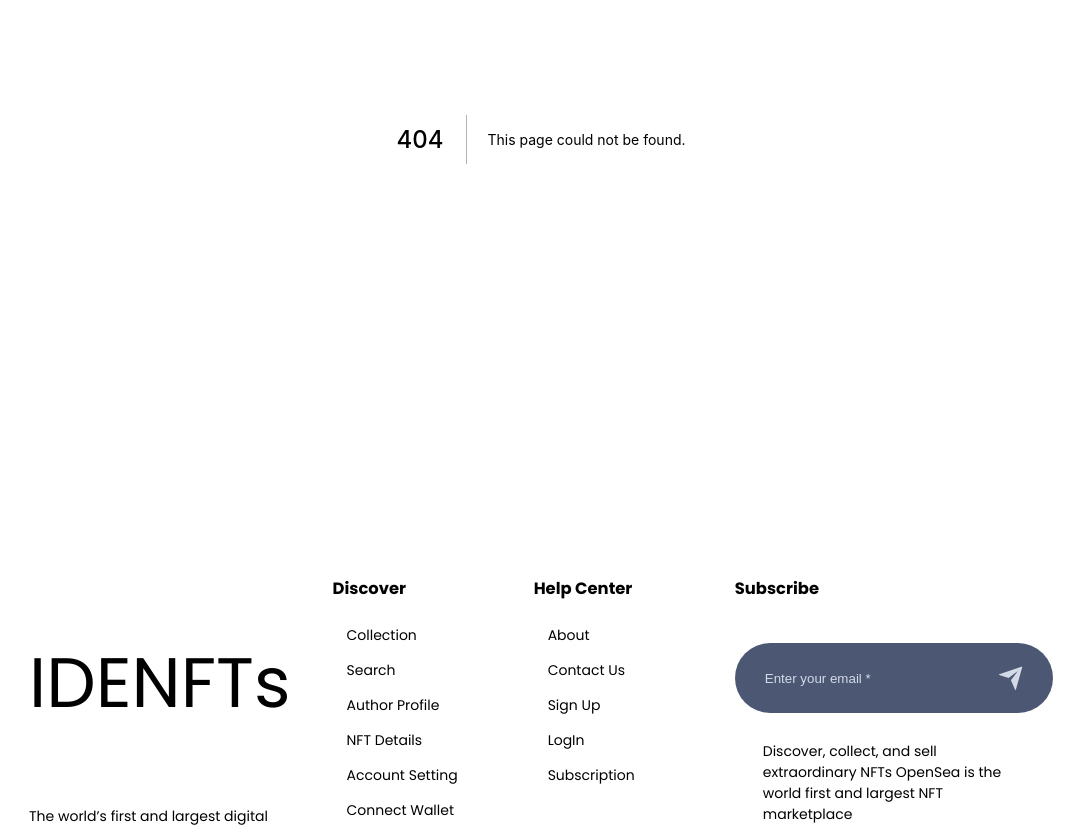
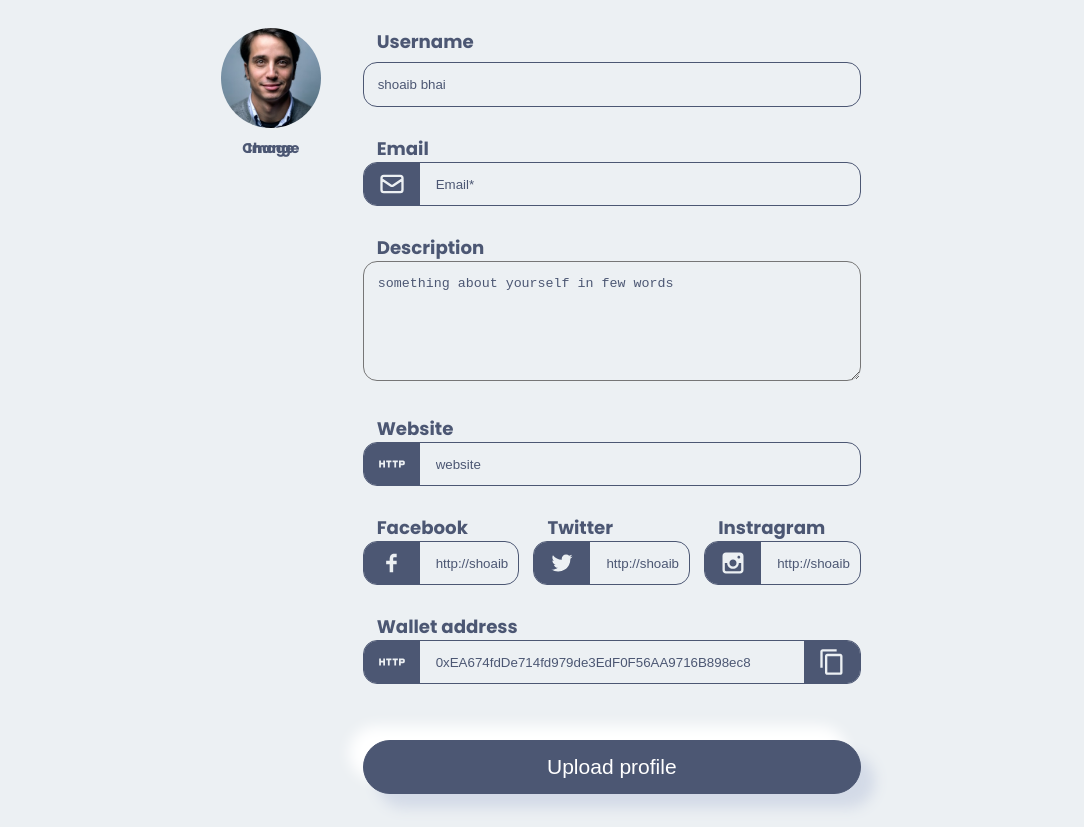
Before and after one commit to luke-song/idenfts, a Next.js app: page /account in a window 1280 px wide. Before the commit this address had no page. Shown: the part 500-1327 px from the top of the page, without its empty margins (99-1183 px from the left). Built offline with nearby package versions, Linux system fonts and the light colour scheme.

Commit message:
:lipstick: Added Acoount Page, :sparkles: Added Form Component

```diff
--- /dev/null
+++ b/AccountPage/Form/Form.jsx
@@ -0,0 +1,119 @@
+import React from "react";
+import { HiOutlineMail } from "react-icons/hi";
+import { MdOutlineHttp, MdOutlineContentCopy } from "react-icons/md";
+import {
+  TiSocialFacebook,
+  TiSocialTwitter,
+  TiSocialInstagram,
+} from "react-icons/ti";
+
+//INTERNAL IMPORT
+import Style from "./Form.module.css";
+import { Button } from "../../components/componentsindex.js";
+
+const Form = () => {
+  return (
+    <div className={Style.Form}>
+      <div className={Style.Form_box}>
+        <form>
+          <div className={Style.Form_box_input}>
+            <label htmlFor="name">Username</label>
+            <input
+              type="text"
+              placeholder="shoaib bhai"
+              className={Style.Form_box_input_userName}
+            />
+          </div>
+
+          <div className={Style.Form_box_input}>
+            <label htmlFor="email">Email</label>
+            <div className={Style.Form_box_input_box}>
+              <div className={Style.Form_box_input_box_icon}>
+                <HiOutlineMail />
+              </div>
+              <input type="text" placeholder="Email*" />
+            </div>
+          </div>
+
+          <div className={Style.Form_box_input}>
+            <label htmlFor="description">Description</label>
+            <textarea
+              name=""
+              id=""
+              cols="30"
+              rows="6"
+              placeholder="something about yourself in few words"
+            ></textarea>
+          </div>
+
+          <div className={Style.Form_box_input}>
+            <label htmlFor="website">Website</label>
+            <div className={Style.Form_box_input_box}>
+              <div className={Style.Form_box_input_box_icon}>
+                <MdOutlineHttp />
+              </div>
+
+              <input type="text" placeholder="website" />
+            </div>
+          </div>
+
+          <div className={Style.Form_box_input_social}>
+            <div className={Style.Form_box_input}>
+              <label htmlFor="facebook">Facebook</label>
+              <div className={Style.Form_box_input_box}>
+                <div className={Style.Form_box_input_box_icon}>
+                  <TiSocialFacebook />
+                </div>
+                <input type="text" placeholder="http://shoaib" />
+              </div>
+            </div>
+            <div className={Style.Form_box_input}>
+              <label htmlFor="Twitter">Twitter</label>
+              <div className={Style.Form_box_input_box}>
+                <div className={Style.Form_box_input_box_icon}>
+                  <TiSocialTwitter />
+                </div>
+                <input type="text" placeholder="http://shoaib" />
+              </div>
+            </div>
+            <div className={Style.Form_box_input}>
+              <label htmlFor="Instragram">Instragram</label>
+              <div className={Style.Form_box_input_box}>
+                <div className={Style.Form_box_input_box_icon}>
+                  <TiSocialInstagram />
+                </div>
+                <input type="text" placeholder="http://shoaib" />
+              </div>
+            </div>
+          </div>
+
+          <div className={Style.Form_box_input}>
+            <label htmlFor="wallet">Wallet address</label>
+            <div className={Style.Form_box_input_box}>
+              <div className={Style.Form_box_input_box_icon}>
+                <MdOutlineHttp />
+              </div>
+              <input
+                type="text"
+                placeholder="0xEA674fdDe714fd979de3EdF0F56AA9716B898ec8"
+              />
+              <div className={Style.Form_box_input_box_icon}>
+                <MdOutlineContentCopy />
+              </div>
+            </div>
+          </div>
+
+          <div className={Style.Form_box_btn}>
+            <Button
+              btnName="Upload profile"
+              handleClick={() => {}}
+              classStyle={Style.button}
+            />
+          </div>
+        </form>
+      </div>
+    </div>
+  );
+};
+
+export default Form;
--- /dev/null
+++ b/AccountPage/Form/Form.module.css
@@ -0,0 +1,92 @@
+.Form {
+  width: 100%;
+}
+
+.Form_box_input {
+  margin-top: 2rem;
+}
+
+.Form_box_input label {
+  display: block;
+  width: 100%;
+  margin-left: 1rem;
+  font-weight: 700;
+  font-size: 1.3rem;
+}
+
+.Form_box_input_userName {
+  width: 100%;
+  border: 1px solid var(--icons-color);
+  padding: 1rem;
+  border-radius: 1rem;
+  background-color: transparent;
+  margin-top: 0.5rem;
+  outline: none;
+}
+
+.Form_box_input::placeholder {
+  font-size: 1.2rem;
+  color: var(--icons-color);
+}
+
+.Form_box_input_box {
+  width: 100%;
+  border: 1px solid var(--icons-color);
+  border-radius: 1rem;
+  align-items: center;
+  display: flex;
+  gap: 1rem;
+  overflow: hidden;
+}
+
+.Form_box_input_box_icon {
+  font-size: 2rem;
+  background-color: var(--icons-color);
+  padding: 0.5rem 1rem;
+  color: var(--main-bg-color);
+  display: grid;
+  cursor: pointer;
+}
+
+.Form_box_input_box input {
+  width: 90%;
+  border: 0;
+  background-color: transparent;
+  outline: none;
+}
+
+.Form_box_input textarea {
+  width: 100%;
+  background-color: transparent;
+  outline: none;
+  border-radius: 1rem;
+  padding: 1rem;
+}
+
+.Form_box_input_social {
+  display: grid;
+  grid-template-columns: repeat(3, 1fr);
+  gap: 1rem;
+}
+.Form_box_btn {
+  margin: 4rem 0;
+}
+
+.button {
+  width: 100%;
+  display: flex;
+  justify-content: center;
+  font-size: 1.5rem;
+}
+
+@media screen and (max-width: 35em) {
+  .Form_box_input_social {
+    grid-template-columns: 1fr;
+  }
+}
+
+@media screen and (min-width: 425px) and (max-width: 768px) {
+  .Form_box_input_social {
+    grid-template-columns: 1fr 1fr;
+  }
+}
--- a/components/NavBar/Discover/Discover.jsx
+++ b/components/NavBar/Discover/Discover.jsx
@@ -25,7 +25,7 @@
     },
     {
       name: "Account Setting",
-      link: "account-setting",
+      link: "account",
     },
     {
       name: "Connect Wallet",
--- /dev/null
+++ b/pages/account.js
@@ -0,0 +1,53 @@
+import React, { useState, useMemo, useCallback, useContext } from "react";
+import Image from "next/image";
+import { useDropzone } from "react-dropzone";
+
+//INTERNAL IMPORT
+import Style from "../styles/account.module.css";
+import images from "../img";
+import From from "../AccountPage/Form/Form";
+
+const account = () => {
+  const [fileUrl, setFileUrl] = useState(null);
+
+  const onDrop = useCallback(async (acceptedFile) => {
+    setFileUrl(acceptedFile[0]);
+  }, []);
+
+  const { getRootProps, getInputProps } = useDropzone({
+    onDrop,
+    accept: "image/*",
+    maxSize: 5000000,
+  });
+
+  return (
+    <div className={Style.account}>
+      <div className={Style.account_info}>
+        <h1>Profile settings</h1>
+        <p>
+          You can set preferred display name, create your profile URL and manage
+          other personal settings.
+        </p>
+      </div>
+
+      <div className={Style.account_box}>
+        <div className={Style.account_box_img} {...getRootProps()}>
+          <input {...getInputProps()} />
+          <Image
+            src={images.user1}
+            alt="account upload"
+            width={150}
+            height={150}
+            className={Style.account_box_img_img}
+          />
+          <p className={Style.account_box_img_para}>Change Image</p>
+        </div>
+        <div className={Style.account_box_from}>
+          <From />
+        </div>
+      </div>
+    </div>
+  );
+};
+
+export default account;
--- /dev/null
+++ b/styles/account.module.css
@@ -0,0 +1,86 @@
+.account {
+  width: 100%;
+  margin-block: 6rem;
+}
+
+.account_info {
+  width: 50%;
+  margin: 0 auto;
+  border-bottom: 1px solid var(--shadow-dark-color);
+}
+
+.account_info h1 {
+  font-size: 4rem;
+  line-height: 0.5;
+}
+
+.account_info p {
+  font-size: 1.3rem;
+  width: 80%;
+  line-height: 1.2;
+  padding-bottom: 0.5rem;
+}
+
+.account_box {
+  width: 50%;
+  margin: 0 auto;
+
+  display: grid;
+  grid-template-columns: 1fr 5fr;
+  margin-top: 3rem;
+  gap: 3rem;
+  align-items: flex-start;
+}
+
+.account_box_img {
+  margin-top: 2rem;
+  cursor: pointer;
+  position: relative;
+  text-align: center;
+}
+
+.account_box_img_img {
+  border-radius: 50%;
+}
+
+.account_box_img_para {
+  font-weight: 700;
+  font-size: 1rem;
+  line-height: 0;
+}
+
+@media screen and (max-width: 35em) {
+  .account_info {
+    width: 90%;
+  }
+  .account_info h1 {
+    font-size: 2rem;
+  }
+
+  .account_info p {
+    font-size: 1rem;
+    width: 100%;
+  }
+  .account_box {
+    width: 90%;
+    grid-template-columns: 1fr;
+  }
+}
+
+@media screen and (min-width: 425px) and (max-width: 768px) {
+  .account_info {
+    width: 90%;
+  }
+  .account_info h1 {
+    font-size: 2rem;
+  }
+
+  .account_info p {
+    font-size: 1rem;
+    width: 100%;
+  }
+  .account_box {
+    width: 90%;
+    grid-template-columns: 1fr;
+  }
+}
```
